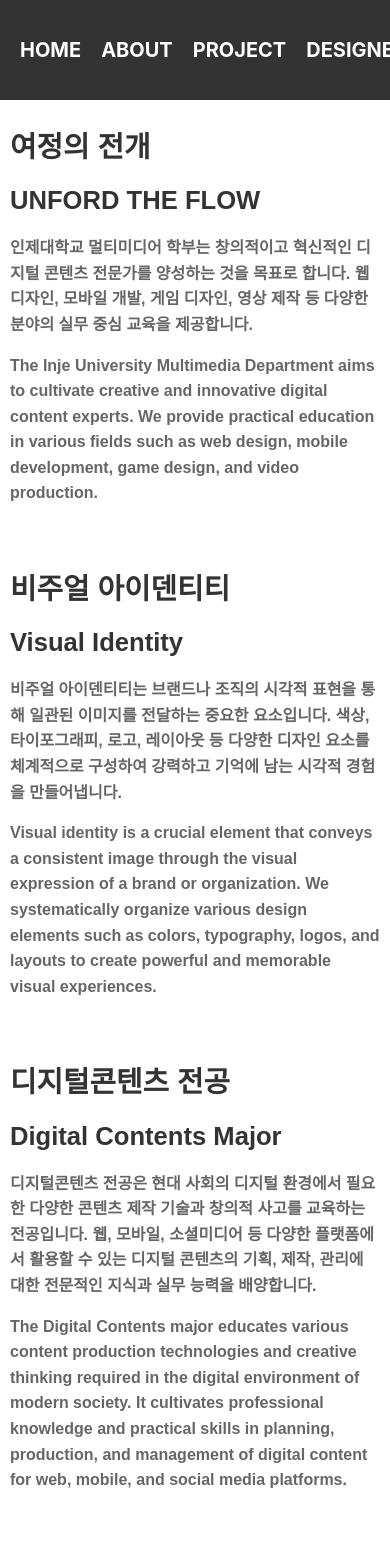
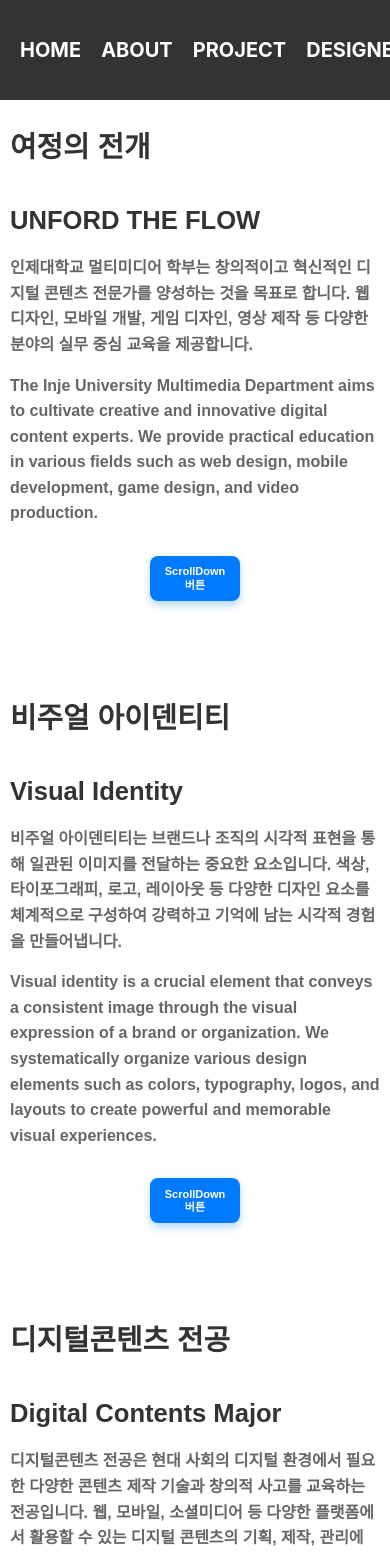
Before and after one commit to swhwang81/react-test, a React (Create React App) app: page /#/about in a window 390 px wide. Shown: the top 1553 px of the page. Built offline with nearby package versions, Linux system fonts and the light colour scheme.

Commit message:
Change section height to 50% of viewport

```diff
--- a/src/pages/about.css
+++ b/src/pages/about.css
@@ -78,8 +78,42 @@
   gap: 15px;
 }
 
+.scroll-down-btn {
+  display: flex;
+  justify-content: center;
+  align-items: center;
+  width: 120px;
+  height: 60px;
+  background-color: #007bff;
+  color: white;
+  border-radius: 8px;
+  cursor: pointer;
+  margin: 0 auto;
+  margin-top: auto;
+  margin-bottom: 20px;
+  transition: all 0.3s ease;
+  box-shadow: 0 4px 8px rgba(0, 123, 255, 0.3);
+}
+
+.scroll-down-btn:hover {
+  background-color: #0056b3;
+  transform: translateY(-2px);
+  box-shadow: 0 6px 12px rgba(0, 123, 255, 0.4);
+}
+
+.scroll-down-btn span {
+  font-size: 14px;
+  font-weight: bold;
+  text-align: center;
+  line-height: 1.2;
+}
+
 section {
   margin-bottom: 100px;
+  min-height: 50vh;
+  display: flex;
+  flex-direction: column;
+  justify-content: center;
 }
 
 section:last-child {
@@ -99,6 +133,7 @@ section:last-child {
 
   section {
     margin-bottom: 80px;
+    min-height: 50vh;
   }
 
   .about-description-container {
@@ -123,6 +158,18 @@ section:last-child {
     padding: 12px 16px;
   }
 
+  .scroll-down-btn {
+    width: 100px;
+    height: 50px;
+    margin: 0 auto;
+    margin-top: auto;
+    margin-bottom: 15px;
+  }
+
+  .scroll-down-btn span {
+    font-size: 12px;
+  }
+
 
 
 
@@ -135,6 +182,7 @@ section:last-child {
 
   section {
     margin-bottom: 60px;
+    min-height: 50vh;
   }
 
   .about-description-container {
@@ -158,6 +206,18 @@ section:last-child {
     padding: 10px 14px;
   }
 
+  .scroll-down-btn {
+    width: 90px;
+    height: 45px;
+    margin: 0 auto;
+    margin-top: auto;
+    margin-bottom: 10px;
+  }
+
+  .scroll-down-btn span {
+    font-size: 11px;
+  }
+
   .about-description {
     font-size: 1rem;
   }
--- a/src/pages/about.js
+++ b/src/pages/about.js
@@ -11,27 +11,36 @@ function About() {
         <p className="about-description">인제대학교 멀티미디어 학부는 창의적이고 혁신적인 디지털 콘텐츠 전문가를 양성하는 것을 목표로 합니다. 웹 디자인, 모바일 개발, 게임 디자인, 영상 제작 등 다양한 분야의 실무 중심 교육을 제공합니다.</p>
         <p className="about-description">The Inje University Multimedia Department aims to cultivate creative and innovative digital content experts. We provide practical education in various fields such as web design, mobile development, game design, and video production.</p>
       </div>
+      <div className="scroll-down-btn" onClick={() => document.querySelector('#section2').scrollIntoView({ behavior: 'smooth' })}>
+        <span>ScrollDown<br />버튼</span>
+      </div>
       </section>
 
-      <section>
+      <section id="section2">
       <h1 className="about-title">비주얼 아이덴티티</h1>
       <h1 className="about-title-en">Visual Identity</h1>
       <div className="about-description-container">
         <p className="about-description">비주얼 아이덴티티는 브랜드나 조직의 시각적 표현을 통해 일관된 이미지를 전달하는 중요한 요소입니다. 색상, 타이포그래피, 로고, 레이아웃 등 다양한 디자인 요소를 체계적으로 구성하여 강력하고 기억에 남는 시각적 경험을 만들어냅니다.</p>
         <p className="about-description">Visual identity is a crucial element that conveys a consistent image through the visual expression of a brand or organization. We systematically organize various design elements such as colors, typography, logos, and layouts to create powerful and memorable visual experiences.</p>
       </div>
+      <div className="scroll-down-btn" onClick={() => document.querySelector('#section3').scrollIntoView({ behavior: 'smooth' })}>
+        <span>ScrollDown<br />버튼</span>
+      </div>
       </section>
 
-      <section>
+      <section id="section3">
       <h1 className="about-title">디지털콘텐츠 전공</h1>
       <h1 className="about-title-en">Digital Contents Major</h1>
       <div className="about-description-container">
         <p className="about-description">디지털콘텐츠 전공은 현대 사회의 디지털 환경에서 필요한 다양한 콘텐츠 제작 기술과 창의적 사고를 교육하는 전공입니다. 웹, 모바일, 소셜미디어 등 다양한 플랫폼에서 활용할 수 있는 디지털 콘텐츠의 기획, 제작, 관리에 대한 전문적인 지식과 실무 능력을 배양합니다.</p>
         <p className="about-description">The Digital Contents major educates various content production technologies and creative thinking required in the digital environment of modern society. It cultivates professional knowledge and practical skills in planning, production, and management of digital content for web, mobile, and social media platforms.</p>
       </div>
+      <div className="scroll-down-btn" onClick={() => document.querySelector('#section4').scrollIntoView({ behavior: 'smooth' })}>
+        <span>ScrollDown<br />버튼</span>
+      </div>
       </section>
 
-      <section>
+      <section id="section4">
       <h1 className="about-title">졸업준비 위원회</h1>
       <h1 className="about-title-en">Preparatory Committee</h1>
       <div className="about-description-container">
```
